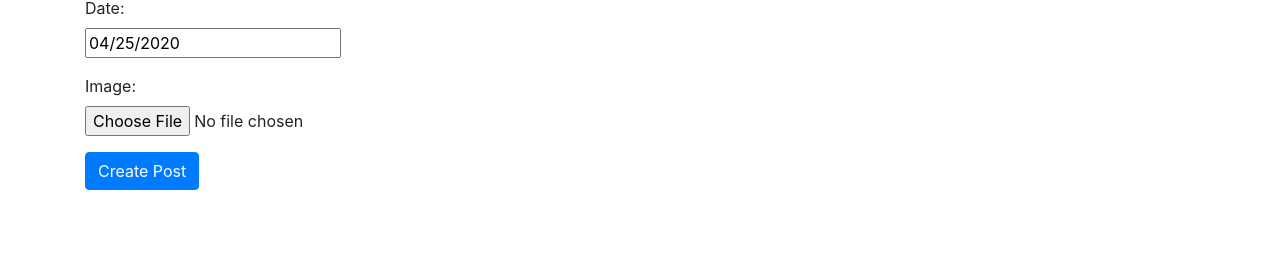
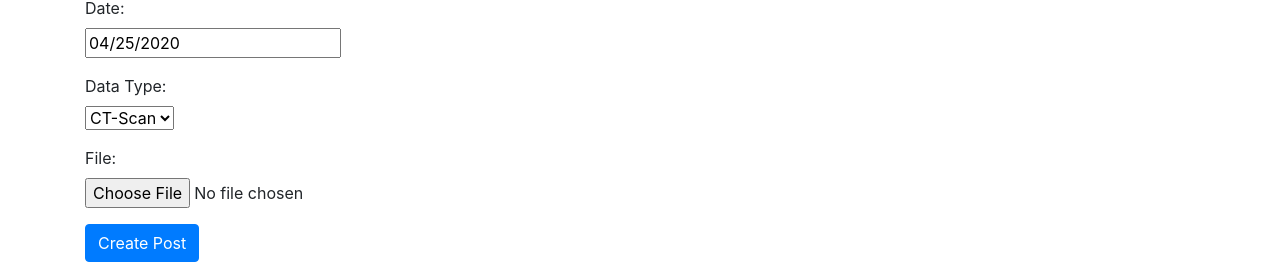
Before and after one commit to ljq2022/covid, a React (Create React App) app: page /create in a window 1280 px wide. Shown: the part 298-562 px from the top of the page. Built offline with nearby package versions, Linux system fonts and the light colour scheme; no server answers; the HTML template or start-up script is replaced by a standard one.

Commit message:
added data type input

```diff
--- a/src/components/create-post.component.js
+++ b/src/components/create-post.component.js
@@ -11,6 +11,7 @@ export default class CreatePost extends Component {
     this.onChangeDate = this.onChangeDate.bind(this);
     this.onSubmit = this.onSubmit.bind(this);
     this.onUploadFile = this.onUploadFile.bind(this);
+    this.onChangeData = this.onChangeData.bind(this);
     //state is how you create vars in react
     this.state = {
       username: '',
@@ -18,6 +19,7 @@ export default class CreatePost extends Component {
       date: new Date(),
       users: [],
       file: '',
+      data: 'Image'
     }
   }
   componentDidMount() {
@@ -46,7 +48,12 @@ export default class CreatePost extends Component {
       description: e.target.value
     })
   }
-
+  onChangeData(e) {
+    this.setState({
+      data: e.target.value
+    });
+    console.log(e.target.value);
+  }
   onChangeDate(date) {
     this.setState({
       date: date
@@ -82,18 +89,13 @@ export default class CreatePost extends Component {
       description: this.state.description,
       date: this.state.date,
       file: this.state.file,
-      complete: false
+      complete: false,
+      data: this.state.data
     }
     console.log(post);
     axios.post('http://localhost:5000/posts/add', post)
       .then(res => console.log(res.data));
-    this.setState({
-      username: '',
-      description: '',
-      date: new Date(),
-      users: [],
-      file: '',
-    })
+    window.location = '/';
   }
 
   render() {
@@ -138,7 +140,16 @@ export default class CreatePost extends Component {
           </div>
         </div>
         <div className="form-group">
-          <label>Image: </label>
+          <label>Data Type: </label>
+          <div>
+            <select onChange={this.onChangeData} defaultValue={'Image'}>
+              <option key='Image' value='Image'>CT-Scan</option>
+              <option key='PCR' value='PCR'>rtPCR</option>
+            </select>
+          </div>
+        </div>
+        <div className="form-group">
+          <label>File: </label>
           <div>
             <input type="file" className="form-control-file" onChange={this.onUploadFile}/>
           </div>
--- a/src/components/edit-post.component.js
+++ b/src/components/edit-post.component.js
@@ -44,7 +44,6 @@ export default class EditPost extends Component {
   }
   onChangeDiagnosis(e) {
     var res = false;
-    console.log(e.target.value);
     if(e.target.value == 'Positive') {
       res = true;
     }
--- a/src/components/post-list.component.js
+++ b/src/components/post-list.component.js
@@ -83,6 +83,7 @@ export default class PostList extends Component {
               <th>Description</th>
               <th>Date</th>
               <th>File</th>
+              <th>Type</th>
               <th>Actions</th>
             </tr>
           </thead>
```
Also changed, not shown: 2 other files (tests, documents, lock files or other folders).
